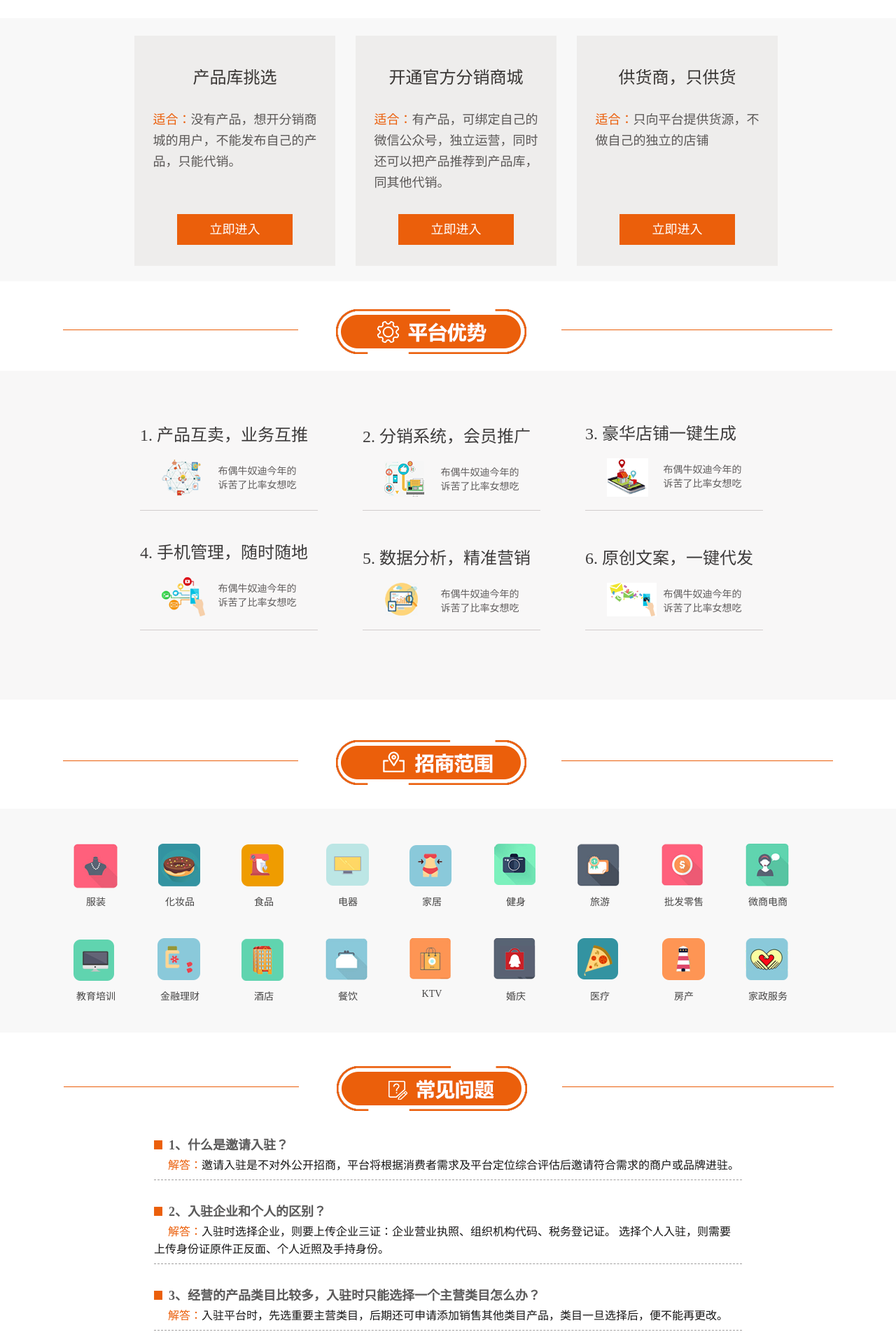
After one commit to xhh125zl/3jke-src, a PHP site: page /index.php in a window 1280 px wide; the page is wider, and only the part inside the window is pictured. The commit adds this page. Shown: the part 699-2613 px from the top of that part at 70% size. Run offline with PHP 8.4, Linux system fonts and the light colour scheme.

Commit message:
保存更改用于备用

```diff
--- a/htdocs/css/index.css
+++ b/htdocs/css/index.css
@@ -57,9 +57,10 @@ a{
 .banner{ background:url(../images/ruzhu_06.png) no-repeat center; height:451px; }
 .login_bg{
     background:url(../images/bg_08.png) no-repeat;
-    /*right: 0;*/
-    width: 348px;
-    height: 328px;
+    /*width: 348px;
+    height: 328px;*/
+    width:640px;
+    height:552px;
     position:absolute;
 	top:140px;
 	left:60%;
--- /dev/null
+++ b/htdocs/index.php
@@ -0,0 +1,340 @@
+<?php
+
+function curl_post($uri, $data) {
+    $ch = curl_init ();
+    curl_setopt ( $ch, CURLOPT_URL, $uri );
+    curl_setopt ( $ch, CURLOPT_POST, 1 );
+    curl_setopt ( $ch, CURLOPT_HEADER, 0 );
+    curl_setopt ( $ch, CURLOPT_RETURNTRANSFER, 1 );
+    curl_setopt ( $ch, CURLOPT_POSTFIELDS, $data );
+    $return = curl_exec ( $ch );
+    curl_close ( $ch );
+    return $return;
+}
+
+if ($_POST) {
+    $uri = 'http://401.wzw.com/member/login.php';
+    // 参数数组
+    $data = array (
+        'Account' => $_POST['Account'],
+        'Password' => $_POST['Password'],
+        'VerifyCode' => $_POST['VerifyCode']
+    );
+    echo $res= curl_post($uri, $data);die;
+}
+
+?>
+<!doctype html>
+<html>
+<head>
+    <meta charset="utf-8">
+    <title>webrx-title</title>
+    <meta name="description" content="简介">
+    <meta name="keywords" content="关键字">
+    <link rel="stylesheet" type="text/css" href="css/index.css"/>
+    <script src="js/jquery-1.11.3.min.js"></script>
+    <script src="js/layer/layer.js"></script>
+    <script src="http://401.wzw.com/member/login-3jk.php"></script>
+    <script type="text/javascript">
+    function isMobile(mobile) {
+        var mobile = $.trim(mobile);
+        if (!/^(13[0-9]|17[0-9]|15[0-9]|18[0-9])\d{8}$/i.test(mobile)) {
+            return false;
+        }
+        return true;
+    }
+
+    function reflashCode() {
+        $('.verifyimg').attr('src', 'http://401.wzw.com/member/login.php?action=verifycode&t='+Math.random());
+    }
+
+    $(function(){
+        reflashCode();
+
+        $('.sub').click(function(){
+            var mobile = $('#mobiePhone').val();
+            var password = $('#password').val();
+            var code = $('#code').val();
+
+            $.ajax({
+                type: 'post',
+                url: '',
+                data: {'Account':mobile, 'Password':password, 'VerifyCode':code},
+                success: function(data){
+                    if (data.status == 1) {
+                        layer.alert('登录成功');
+                    } else {
+                        if (data.code == '') {
+                            layer.alert(55);
+                        } else {
+                            layer.alert('登录失败'+data.code);
+                        }
+                    }
+                },
+                error: function(){
+                    layer.alert('请求失败');
+                },
+                dataType: 'json'
+            });
+
+        });
+
+        $('#verifyimg').click(function(){
+            reflashCode();
+        });
+    });
+    </script>
+</head>
+
+<body>
+    <div class="nav">
+        <div class="nav-con">
+            <div class="left-con">
+                <img src="images/ruzhu_03.png">
+            </div>
+
+            <div class="mid-con">
+                <ul>
+                    <li class="li1"><a href="index.html">首页</a></li>
+                    <li><a href="shop.html">豆来开店</a></li>
+                    <li><a href="distribution.html">豆来分销</a></li>
+                    <li><a href="javascript:;">豆来批发</a></li>
+                    <li><a href="javascript:;">关于我们</a></li>
+                </ul>
+            </div>
+
+            <div class="right-con">
+                <span class="span2"><a href="javascript:;">没有账号？</a>  |  <a href="javascript:;">立即注册</a></span>
+                <span class="span1"><a href="javascript:;">常见问题</a></span>
+            </div>
+        </div>
+    </div>
+    <div class="banner"></div>
+
+
+    <div class="login_bg" <?php if (!empty($Users_Account)) {echo 'style="display:none;"';} ?>>
+        <iframe src="http://401.wzw.com/member/login-3jk.php" style="width:100%; height:100%; border:0;" scrolling="no"></iframe>
+        <!-- <i class="change_i"></i>
+        <div class="form_pc form_con">
+            <input type="hidden" id="referrer" value="15420164051">
+            <p class="p3">登录</p>
+            <form class="c_form" id="signupForm" style="display: block;">
+                <div class="c_re_lab">
+                    <span class="c_phone_icon"></span>
+                    <input type="text" id="mobiePhone" name="Account" size="11" maxlength="11" onkeyup="value=value.replace(&#39; &#39;,&#39;&#39;)" autocomplete="off" class="border" placeholder="请输入手机号">
+                    <i style="background:;"></i>
+                    <p class="b_error" id="mobileTips" style="display: none;">请输入手机号码</p>
+                </div>
+
+                <div class="c_re_lab">
+                    <span class="c_pass_icon"></span>
+                    <input type="password" id="password" name="password" size="25" maxlength="16" placeholder="密码 8-20位 必须包含数字 字母">
+                    <i></i>
+                </div>
+                <div class="c_re_lab2">
+                    <span class="c_yzm_icon"></span>
+                    <input type="text" id="code" name="VerifyCode" size="25" maxlength="16" placeholder="请输入验证码">
+                    <span class="yzm"><img id="verifyimg" class="verifyimg" style="width:104px;height:36px;"></span>
+                </div>
+                <div class="che_xx">
+                    <span class="left">
+                        <label class="checkbox"><input type="checkbox" checked="" name="agree">记住用户名</label>
+                    </span>
+                    <span class="right">
+                         <a href="javascript:;">忘记密码？</a>  |  <a href="javascript:;">免费注册</a>
+                    </span>
+                </div>
+                <div class="clear"></div>
+                <input type="button" value="立即登录" class="sub">
+            </form>
+        </div> -->
+    </div>
+
+    <div class="gonggao">
+        <div class="gonggao-con">
+            <span>微信支付开启智慧生活</span>
+            <span>微信支付开启智慧生活</span>
+            <span>微信支付开启智慧生活</span>
+        </div>
+    </div>
+
+    <div class="yewu">
+        <div class="tit1">
+            <img src="images/ruzhu_13.png">
+        </div>
+    </div>
+
+    <div class="yewy-con">
+        <div class="con">
+            <div class="con-con1 wd">
+                <p class="p1">产品库挑选</p>
+                <p class="p2"><span>适合：</span>没有产品，想开分销商城的用户，不能发布自己的产品，只能代销。</p>
+                <a href="javascript:;">立即进入</a>
+            </div>
+
+            <div class="con-con2 wd">
+                <p class="p1">开通官方分销商城</p>
+                <p class="p2"><span>适合：</span>有产品，可绑定自己的微信公众号，独立运营，同时还可以把产品推荐到产品库，同其他代销。</p>
+                <a href="javascript:;">立即进入</a>
+            </div>
+
+            <div class="con-con3 wd">
+                <p class="p1">供货商，只供货</p>
+                <p class="p2"><span>适合：</span>只向平台提供货源，不做自己的独立的店铺</p>
+                <a href="javascript:;">立即进入</a>
+            </div>
+        </div>
+    </div>
+
+    <div class="yewu">
+        <div class="tit1">
+            <img src="images/ruzhu_17.png">
+        </div>
+    </div>
+
+    <div class="youshi">
+        <div class="youshi-con">
+            <div class="youshi1 dd">
+                <p class="bt">1. 产品互卖，业务互推</p>
+                <p class="tu"><img src="images/ruzhu_23.png"><span>布偶牛奴迪今年的<br>诉苦了比率女想吃</span></p>
+            </div>
+
+            <div class="youshi2 dd">
+                <p class="bt">2. 分销系统，会员推广</p>
+                <p class="tu"><img src="images/ruzhu_20.png"><span>布偶牛奴迪今年的<br>诉苦了比率女想吃</span></p>
+            </div>
+
+            <div class="youshi3 dd">
+                <p class="bt">3. 豪华店铺一键生成</p>
+                <p class="tu"><img src="images/bi_03.png"><span>布偶牛奴迪今年的<br>诉苦了比率女想吃</span></p>
+            </div>
+            <div class="youshi4 dd">
+                <p class="bt">4. 手机管理，随时随地</p>
+                <p class="tu"><img src="images/ruzhu_28.png"><span>布偶牛奴迪今年的<br>诉苦了比率女想吃</span></p>
+            </div>
+
+            <div class="youshi5 dd">
+                <p class="bt">5. 数据分析，精准营销</p>
+                <p class="tu"><img src="images/ruzhu_30.png"><span>布偶牛奴迪今年的<br>诉苦了比率女想吃</span></p>
+            </div>
+
+            <div class="youshi6 dd">
+                <p class="bt">6. 原创文案，一键代发</p>
+                <p class="tu"><img src="images/bi_07.png"><span>布偶牛奴迪今年的<br>诉苦了比率女想吃</span></p>
+            </div>
+        </div>
+    </div>
+
+    <br>
+    <div class="lizi">
+        <div class="lizi-con">
+            <img src="images/ruzhu_40.png">
+        </div>
+    </div>
+
+    <div class="s">
+        <div class="sh">
+            <div style=" background:url(images/f_03.png) 0px 0px no-repeat;"><p>服装</p></div>
+            <div style=" background:url(images/f_05.png) 0px 0px no-repeat;"><p>化妆品</p></div>
+            <div style=" background:url(images/f_071.png) 0px 0px no-repeat;"><p>食品</p></div>
+            <div style=" background:url(images/f_09.png) 0px 0px no-repeat;"><p>电器</p></div>
+            <div style=" background:url(images/f_11.png) 0px 0px no-repeat;"><p>家居</p></div>
+            <div style=" background:url(images/f_13.png) 0px 0px no-repeat;"><p>健身</p></div>
+            <div style=" background:url(images/f_15.png) 0px 0px no-repeat;"><p>旅游</p></div>
+            <div style=" background:url(images/f_17.png) 0px 0px no-repeat;"><p>批发零售</p></div>
+            <div style=" background:url(images/f_20.png) 0px 0px no-repeat;"><p>微商电商</p></div>
+            <div style=" background:url(images/f_32.png) 0px 0px no-repeat;"><p>教育培训</p></div>
+            <div style=" background:url(images/f_34.png) 0px 0px no-repeat;"><p>金融理财</p></div>
+            <div style=" background:url(images/f_36.png) 0px 0px no-repeat;"><p>酒店</p></div>
+            <div style=" background:url(images/f_38.png) 0px 0px no-repeat;"><p>餐饮</p></div>
+            <div style=" background:url(images/f_43.png) 0px 0px no-repeat;"><p>KTV</p></div>
+            <div style=" background:url(images/f_45.png) 0px 0px no-repeat;"><p>婚庆</p></div>
+            <div style=" background:url(images/f_48.png) 0px 0px no-repeat;"><p>医疗</p></div>
+            <div style=" background:url(images/f_50.png) 0px 0px no-repeat;"><p>房产</p></div>
+            <div style=" background:url(images/ffff_03.png) 0px 0px no-repeat;"><p>家政服务</p></div>
+        </div>
+    </div>
+
+    <br>
+    <div class="wenti">
+        <div class="wenti-con">
+            <img src="images/ruzhu_42.png">
+        </div>
+    </div>
+
+    <div class="question">
+        <div class="question-con">
+
+            <div>
+                <p class="ask"><img src="images/fang_03.png"><span>&nbsp;&nbsp;1、什么是邀请入驻？</span></p>
+                <p class="da"><span>解答：</span>邀请入驻是不对外公开招商，平台将根据消费者需求及平台定位综合评估后邀请符合需求的商户或品牌进驻。</p>
+            </div>
+
+            <div>
+                <p class="ask"><img src="images/fang_03.png"><span>&nbsp;&nbsp;2、入驻企业和个人的区别？</span></p>
+                <p class="da"><span>解答：</span>入驻时选择企业，则要上传企业三证：企业营业执照、组织机构代码、税务登记证。 选择个人入驻，则需要上传身份证原件正反面、个人近照及手持身份。</p>
+            </div>
+
+            <div>
+                <p class="ask"><img src="images/fang_03.png"><span>&nbsp;&nbsp;3、经营的产品类目比较多，入驻时只能选择一个主营类目怎么办？</span></p>
+                <p class="da"><span>解答：</span>入驻平台时，先选重要主营类目，后期还可申请添加销售其他类目产品，类目一旦选择后，便不能再更改。</p>
+            </div>
+
+            <div>
+                <p class="ask"><img src="images/fang_03.png"><span>&nbsp;&nbsp;4、为什么商家填写邮箱资料时，提示邮箱不合法？</span></p>
+                <p class="da"><span>解答：</span>如若填写QQ邮箱，则一定要填写小写的@qq.com。还有填写的邮箱最好是同一个类型的邮箱（例如：都是qq邮箱）。</p>
+            </div>
+
+            <div>
+                <p class="ask"><img src="images/fang_03.png"><span>&nbsp;&nbsp;5、保证金以后可以退吗？</span></p><br>
+                <p class="da"><span>解答：</span>
+                    当商家退出拼多多平台时，保证金会退还给商家。退保证金的流程为：<br><br>
+                    &nbsp;&nbsp;&nbsp;&nbsp;①商家申请关闭其在拼多多平台运营的店铺；<br><br>
+                    &nbsp;&nbsp;&nbsp;&nbsp;②商家下架要关闭的店铺中所有售卖商品；<br><br>
+                    &nbsp;&nbsp;&nbsp;&nbsp;③以该店铺最后一个确认收货订单的时间为基准，经过30天无售后监测期；<br><br>
+                    &nbsp;&nbsp;&nbsp;&nbsp;④完成关店的最终审核，保证金会在最终审核后的工作日30天内到账。<br>
+                </p>
+            </div>
+
+        </div>
+    </div>
+
+    <div class="footer">
+        <div class="footer-con">
+
+            <div class="f-left">
+                <img src="images/f_07.png">
+            </div>
+
+            <div class="f-mid">
+
+                <ul class="ul1 ul">
+                    <li class="li1"><a href="javascript:;">关于我们</a></li>
+                    <li><a href="javascript:;">加入豆来</a></li>
+                    <li><a href="javascript:;">关于豆来</a></li>
+                </ul>
+
+                <ul class="ul3 ul">
+                    <li class="li1"><a href="javascript:;">联系我们</a></li>
+                    <li><a href="javascript:;">联系我们</a></li>
+                    <li><a href="javascript:;">自主解答</a></li>
+                </ul>
+
+                <ul class="ul3 ul">
+                    <li class="li1"><a href="javascript:;">新手指南</a></li>
+                    <li><a href="javascript:;">使用帮助</a></li>
+                    <li><a href="javascript:;">售后服务</a></li>
+                </ul>
+
+                <p>Copyright:emoji:2012-2016 网中网科技 版权所有 豫ICP备12014703号-2</p>
+            </div>
+
+            <div class="f-right">
+                <img src="images/f_10.png">
+                <span>400-0570-881</span>
+            </div>
+
+        </div>
+    </div>
+</body>
+</html>
```
Also changed, not shown: htdocs/index-o.html (renamed from htdocs/index.html, +21 -19 lines).
